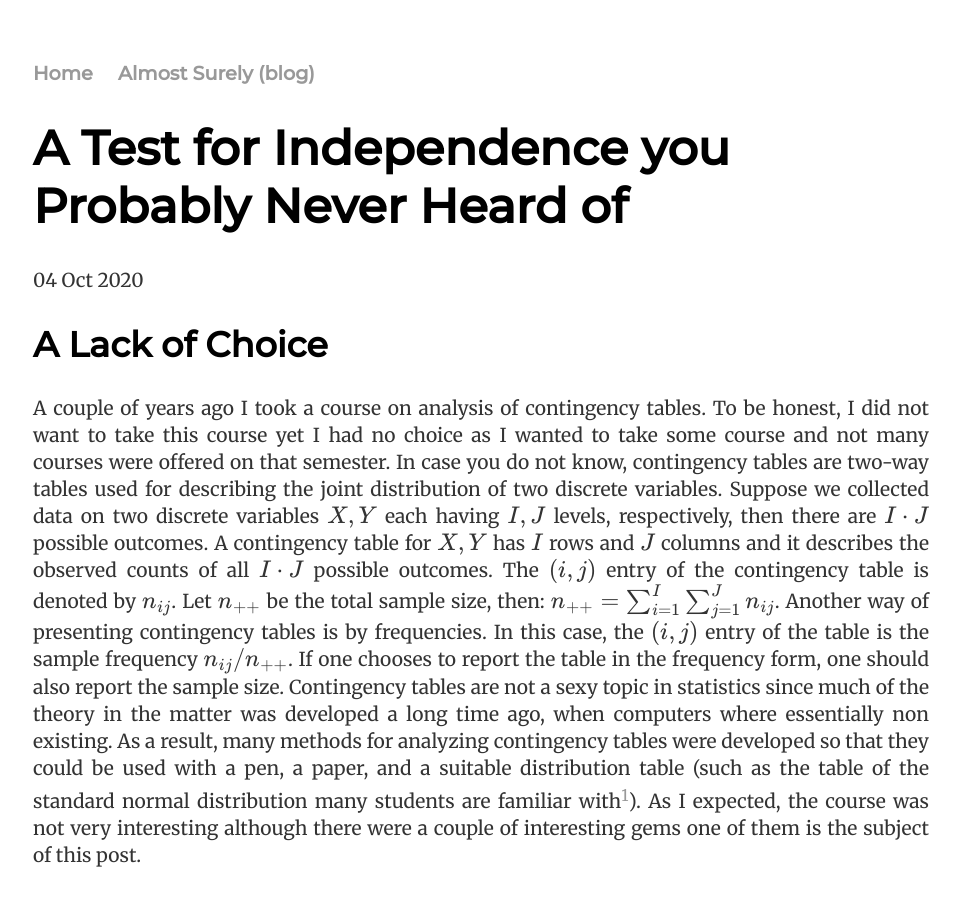
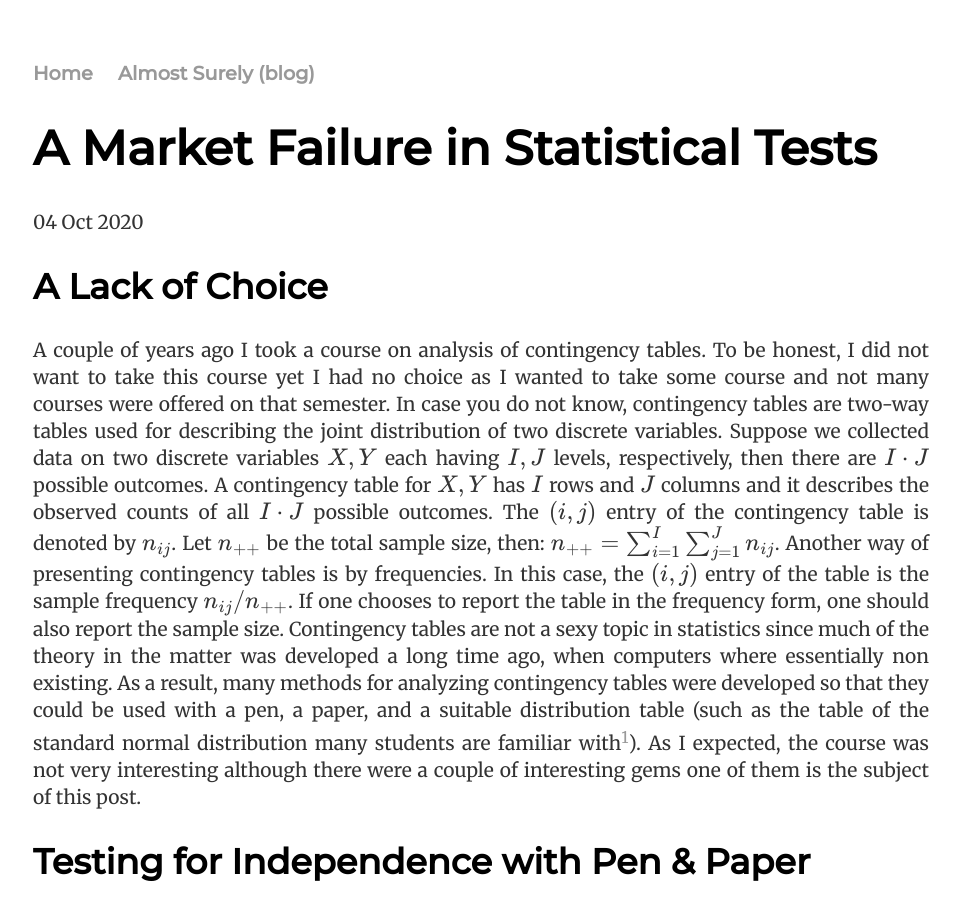
Before and after one commit to nirryde/nirryde.github.io, a Jekyll site: the page built from _posts/2020-10-04-A Market Failure in Statistical Tests.md, in a window 1280 px wide and 900 px high. Shown: the whole window, without its empty margins (159-1120 px from the left). Built offline with Jekyll 4.4.1, drawn with Linux system fonts in a browser that asks for light colours; formulas are drawn with MathJax 3.

Commit message:
Update and rename 2020-10-04-A Test for Independence you Probably Never Heard of.md to 2020-10-04-A Market Failure in Statistical Tests.md

```diff
--- a/_posts/2020-10-04-A Test for Independence you Probably Never Heard of.md
+++ b/_posts/2020-10-04-A Market Failure in Statistical Tests.md
@@ -1,6 +1,6 @@
 ---
 layout: post
-title: "A Test for Independence you Probably Never Heard of"
+title: "A Market Failure in Statistical Tests"
 date: 2020-10-04
 ---
 
```
